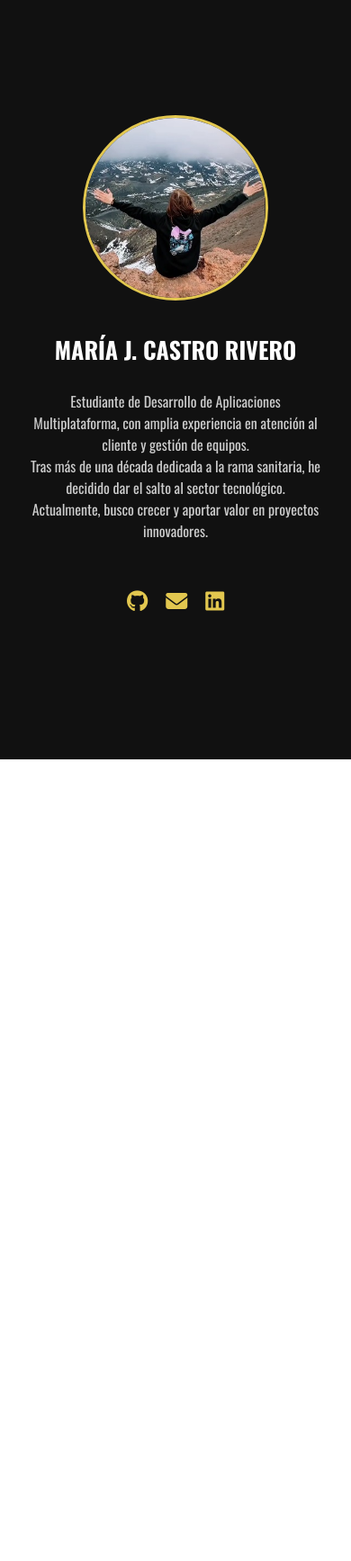
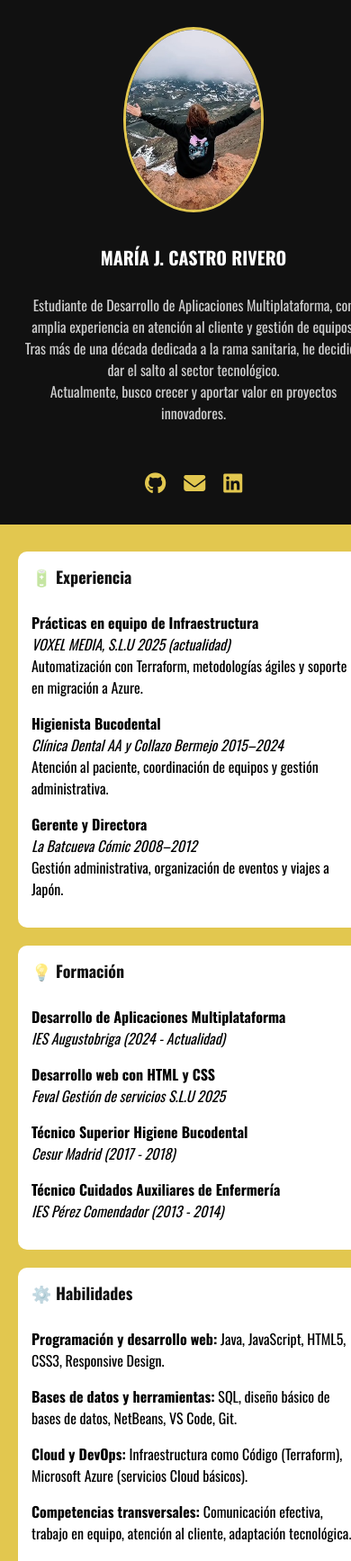
Before and after one commit to river0e/CV_MJ_Castro.Retro, a plain HTML site: page index.html in a window 390 px wide. Shown: the top 1735 px of the page at 90% size. Before the commit the page ends 844 px from the top, so only its background shows below. Drawn offline with nearby package versions, Linux system fonts and the light colour scheme.

Commit message:
Test responsive web para móvil

```diff
--- a/css/style.css
+++ b/css/style.css
@@ -1,15 +1,17 @@
 body {
   margin: 0;
-  font-family: 'Oswald', sans-serif;
+  font-family: "Oswald", sans-serif;
 }
 
 .container {
   display: flex;
+  /* quito flex-wrap para que no baje el panel */
+  /* flex-wrap: wrap; */
   min-height: 100vh;
   overflow-x: hidden;
 }
 
-/* Estado inicial: left-panel ocupa 100%, right-panel está fuera de pantalla */
+/* Estado inicial: left-panel ocupa 100%, right-panel oculto */
 .left-panel {
   background-color: #111;
   color: white;
@@ -26,16 +28,15 @@ body {
 .right-panel {
   background-color: #e2c74f;
   width: 0;
-  padding: 0px;
+  padding: 0;
   display: flex;
   flex-direction: column;
   gap: 20px;
   justify-content: center;
-  overflow: hidden;
+  overflow-y: hidden;
   transition: width 0.5s ease, padding 0.5s ease;
 }
 
-/* Cuando se abre el panel derecho */
 .container.expanded .left-panel {
   width: 30%;
 }
@@ -43,8 +44,8 @@ body {
 .container.expanded .right-panel {
   width: 70%;
   padding: 60px 30px;
+  overflow-y: auto;
 }
-
 
 .left-panel h1 {
   margin: 10px 0;
@@ -55,7 +56,6 @@ body {
   color: #ccc;
   line-height: 1.5;
 }
-
 
 .card {
   background: #fff;
@@ -69,7 +69,7 @@ body {
 
 .card:hover {
   transform: translateY(-5px);
-  box-shadow: 0 10px 20px rgba(0,0,0,0.1);
+  box-shadow: 0 10px 20px rgba(0, 0, 0, 0.1);
 }
 
 .card .content {
@@ -80,8 +80,9 @@ body {
   transition: max-height 0.6s ease, opacity 0.6s ease, margin-top 0.6s ease;
 }
 
-.card:hover .content {
-  max-height: 300px; /* Ajusta según necesidad */
+.card:hover .content,
+.card.active .content {
+  max-height: 300px;
   opacity: 1;
   margin-top: 10px;
 }
@@ -91,3 +92,47 @@ body {
   font-size: 20px;
   color: #111;
 }
+
+/* RESPONSIVE para pantallas pequeñas */
+@media (max-width: 768px) {
+  .container {
+    flex-direction: column;
+    /* agregar flex-wrap para que apile bien */
+    flex-wrap: wrap;
+  }
+
+  .left-panel,
+  .right-panel {
+    width: 100% !important;
+    padding: 30px 20px !important;
+    overflow-y: visible !important;
+  }
+
+  .avatar {
+    max-width: 150px;
+    height: auto;
+  }
+
+  .left-panel h1 {
+    font-size: 20px;
+  }
+
+  .card h2 {
+    font-size: 18px;
+  }
+
+  .social-buttons {
+    flex-wrap: wrap;
+    gap: 10px;
+  }
+
+  .card {
+    padding: 15px;
+  }
+
+  .card .content {
+    max-height: none;
+    opacity: 1;
+    margin-top: 10px;
+  }
+}
--- a/index.html
+++ b/index.html
@@ -8,21 +8,21 @@
     <link rel="stylesheet" href="css/details.css" />
     <link href="https://unpkg.com/aos@2.3.1/dist/aos.css" rel="stylesheet" />
     <link
-      href="https://fonts.googleapis.com/css2?family=Oswald:wght@400;700&display=swap" rel="stylesheet"
+      href="https://fonts.googleapis.com/css2?family=Oswald:wght@400;700&display=swap"
       rel="stylesheet"
     />
-    <link rel="stylesheet" href="https://cdnjs.cloudflare.com/ajax/libs/font-awesome/6.5.0/css/all.min.css">
-    <!-- Carga del script externo con defer -->
+    <link
+      rel="stylesheet"
+      href="https://cdnjs.cloudflare.com/ajax/libs/font-awesome/6.5.0/css/all.min.css"
+    />
     <script src="js/scripts.js" defer></script>
-    <!-- Carga de AOS con defer para evitar bloqueos -->
     <script src="https://unpkg.com/aos@2.3.1/dist/aos.js" defer></script>
   </head>
   <body>
     <div class="container">
       <div class="left-panel">
-
         <div class="avatar-wrapper">
-          <img src="Imagen/unnamed.jpg" alt="Foto" class="avatar"/>
+          <img src="Imagen/unnamed.jpg" alt="Foto" class="avatar" />
           <span class="tooltip">¿Quieres saber más? Pulsa</span>
         </div>
 
@@ -32,23 +32,27 @@
           Estudiante de Desarrollo de Aplicaciones Multiplataforma, con amplia experiencia en atención al cliente y gestión de equipos.<br />
           Tras más de una década dedicada a la rama sanitaria, he decidido dar el salto al sector tecnológico.<br />
           Actualmente, busco crecer y aportar valor en proyectos innovadores.
+        </p>
 
         <div class="social-buttons">
-
           <a href="https://github.com/river0e" target="_blank" title="GitHub">
             <i class="fab fa-github"></i>
           </a>
-
-            <a href="https://mail.google.com/mail/?view=cm&fs=1&to=mj.castro.rivero@gmail.com" target="_blank" title="Enviar correo">
+          <a
+            href="https://mail.google.com/mail/?view=cm&fs=1&to=mj.castro.rivero@gmail.com"
+            target="_blank"
+            title="Enviar correo"
+          >
             <i class="fas fa-envelope"></i>
           </a>
-
-            <a href="https://www.linkedin.com/in/maria-j-castro-rivero-3ab027316" target="_blank" title="Ir a mi LinkedIn">
+          <a
+            href="https://www.linkedin.com/in/maria-j-castro-rivero-3ab027316"
+            target="_blank"
+            title="Ir a mi LinkedIn"
+          >
             <i class="fab fa-linkedin"></i>
           </a>
-
         </div>
-        </p>
       </div>
 
       <div class="right-panel">
@@ -56,17 +60,15 @@
           <h2><span class="icon">🔋</span> Experiencia</h2>
           <div class="content">
             <p>
-        <strong>Prácticas en equipo de Infraestructura</strong><br /><em> VOXEL MEDIA, S.L.U 2025 (actualidad)</em><br />
+              <strong>Prácticas en equipo de Infraestructura</strong><br /><em>VOXEL MEDIA, S.L.U 2025 (actualidad)</em><br />
               Automatización con Terraform, metodologías ágiles y soporte en migración a Azure.
             </p>
-
             <p>
-        <strong>Higienista Bucodental</strong> <br /><em>Clínica Dental AA y Collazo Bermejo 2015–2024</em><br />
+              <strong>Higienista Bucodental</strong><br /><em>Clínica Dental AA y Collazo Bermejo 2015–2024</em><br />
               Atención al paciente, coordinación de equipos y gestión administrativa.
             </p>
-
             <p>
-        <strong>Gerente y Directora</strong> <br /><em> La Batcueva Cómic 2008–2012</em><br />
+              <strong>Gerente y Directora</strong><br /><em>La Batcueva Cómic 2008–2012</em><br />
               Gestión administrativa, organización de eventos y viajes a Japón.
             </p>
           </div>
@@ -79,19 +81,16 @@
               <strong>Desarrollo de Aplicaciones Multiplataforma</strong><br />
               <em>IES Augustobriga (2024 - Actualidad)</em>
             </p>
-
             <p>
               <strong>Desarrollo web con HTML y CSS</strong><br />
-        <em>Feval Gestion de servicios S.L.U 2025</em>
+              <em>Feval Gestión de servicios S.L.U 2025</em>
             </p>
-
             <p>
               <strong>Técnico Superior Higiene Bucodental</strong><br />
               <em>Cesur Madrid (2017 - 2018)</em>
             </p>
-
             <p>
-        <strong>Tecnico cuidados auxiliares de enfermería</strong><br />
+              <strong>Técnico Cuidados Auxiliares de Enfermería</strong><br />
               <em>IES Pérez Comendador (2013 - 2014)</em>
             </p>
           </div>
@@ -119,9 +118,17 @@
     </div>
 
 <script>
-      // Inicializar AOS después que se cargue el script
   window.addEventListener("load", () => {
     AOS.init();
+
+    // Expansión de tarjetas en móviles
+    const cards = document.querySelectorAll('.card');
+    cards.forEach(card => {
+      card.addEventListener('click', () => {
+        // Alternar clase activa al hacer clic
+        card.classList.toggle('active');
+      });
+    });
   });
 </script>
   </body>
--- a/js/scripts.js
+++ b/js/scripts.js
@@ -1,6 +1,8 @@
-const container = document.querySelector('.container');
-const avatar = document.querySelector('.avatar');
+document.addEventListener('DOMContentLoaded', () => {
+  const container = document.querySelector('.container');
+  const avatarWrapper = document.querySelector('.avatar-wrapper');
 
-avatar.addEventListener('click', () => {
-  container.classList.toggle('expanded');
+  avatarWrapper.addEventListener('click', () => {
+    container.classList.toggle('expanded');
+  });
 });
```
Lines whose indentation alone changed are shown as unchanged.
